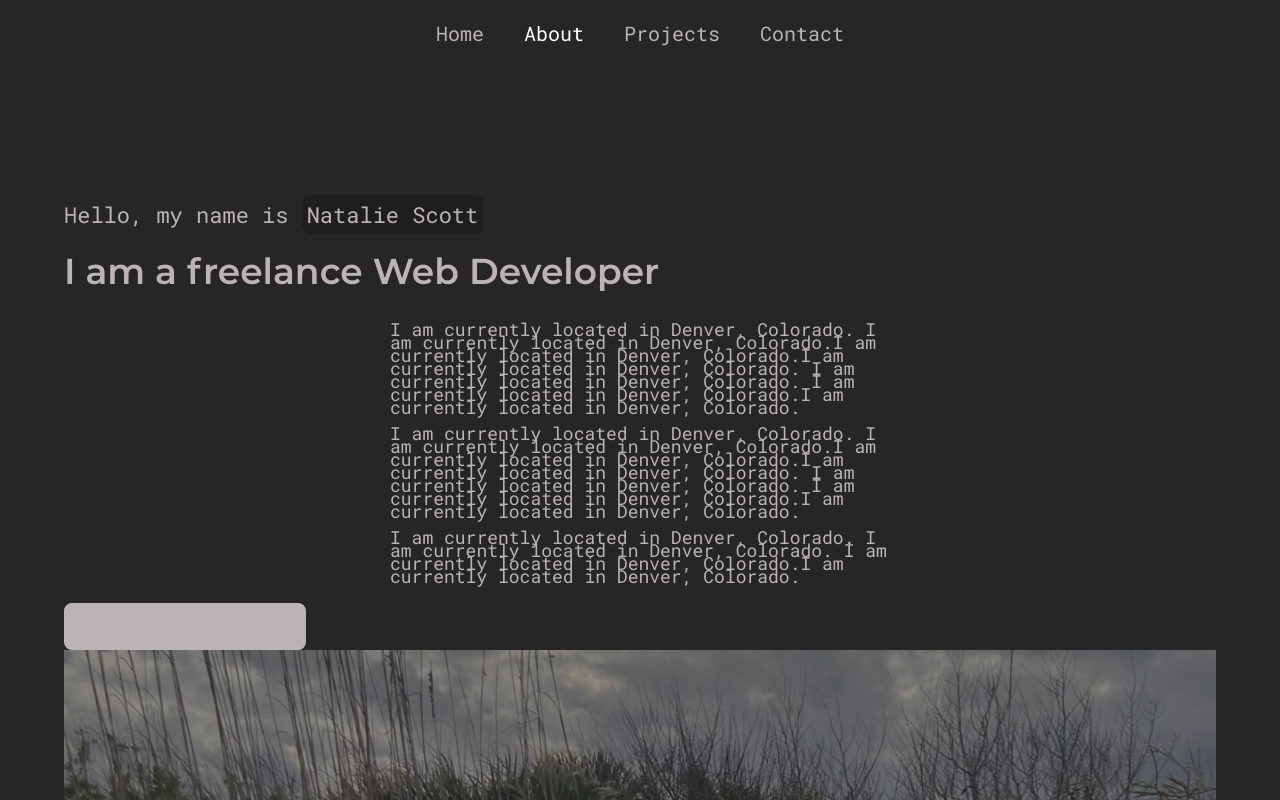
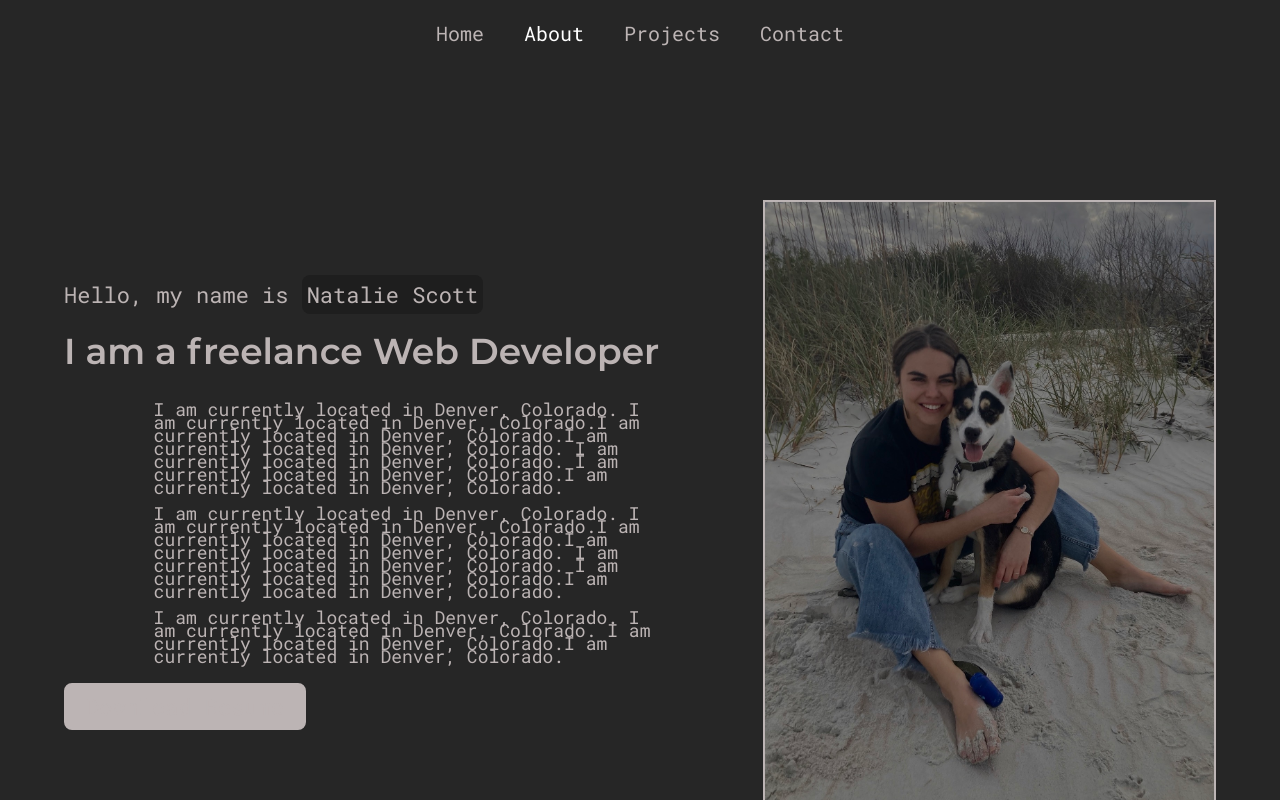
Before and after one commit to nascott94/actual-portfolio, a React (Create React App) app: page /about in a window 1280 px wide. Shown: the top 800 px of the page. Built offline with nearby package versions, Linux system fonts and the light colour scheme.

Commit message:
added aboutinfoitem components

```diff
--- a/src/pages/About.js
+++ b/src/pages/About.js
@@ -7,7 +7,7 @@ import AboutImg from '../assets/images/olive.jpeg';
 const AboutPageStyles = styled.div`
   padding: 20rem 0 10rem 0;
 
-  .topsection {
+  .top-section {
     display: flex;
     align-items: center;
     justify-content: center;
@@ -36,6 +36,37 @@ const AboutPageStyles = styled.div`
     margin-bottom: 4rem;
     .para {
       max-width: 100%;
+    }
+  }
+  .right {
+    img {
+      border: 2px solid var(--gray-1);
+    }
+  }
+  .about__info__items {
+    margin-top: 15rem;
+  }
+  .about__info__item {
+    margin-bottom: 10rem;
+  }
+  .about__info__heading {
+    font-size: 3.6rem;
+    text-transform: uppercase;
+  }
+  @media only screen and (max-width: 768px) {
+    padding: 10rem 0;
+    .top-section {
+      flex-direction: column;
+      gap: 5rem;
+    }
+    .about__subheading {
+      font-size: 1.8rem;
+    }
+    .about__heading {
+      font-size: 2.8rem;
+    }
+    .about__info__heading {
+      font-size: 3rem;
     }
   }
 `;
@@ -74,6 +105,11 @@ export default function About() {
             <img src={AboutImg} alt="me" />
           </div>
         </div>
+        <div className="about__info__items">
+          <div className="about__info__item">
+            <h1 className="about__info__heading">Education</h1>
+          </div>
+        </div>
       </div>
     </AboutPageStyles>
   );
```
Also changed, not shown: src/components/AboutInfoItem.js (added, +56 -0 lines).
